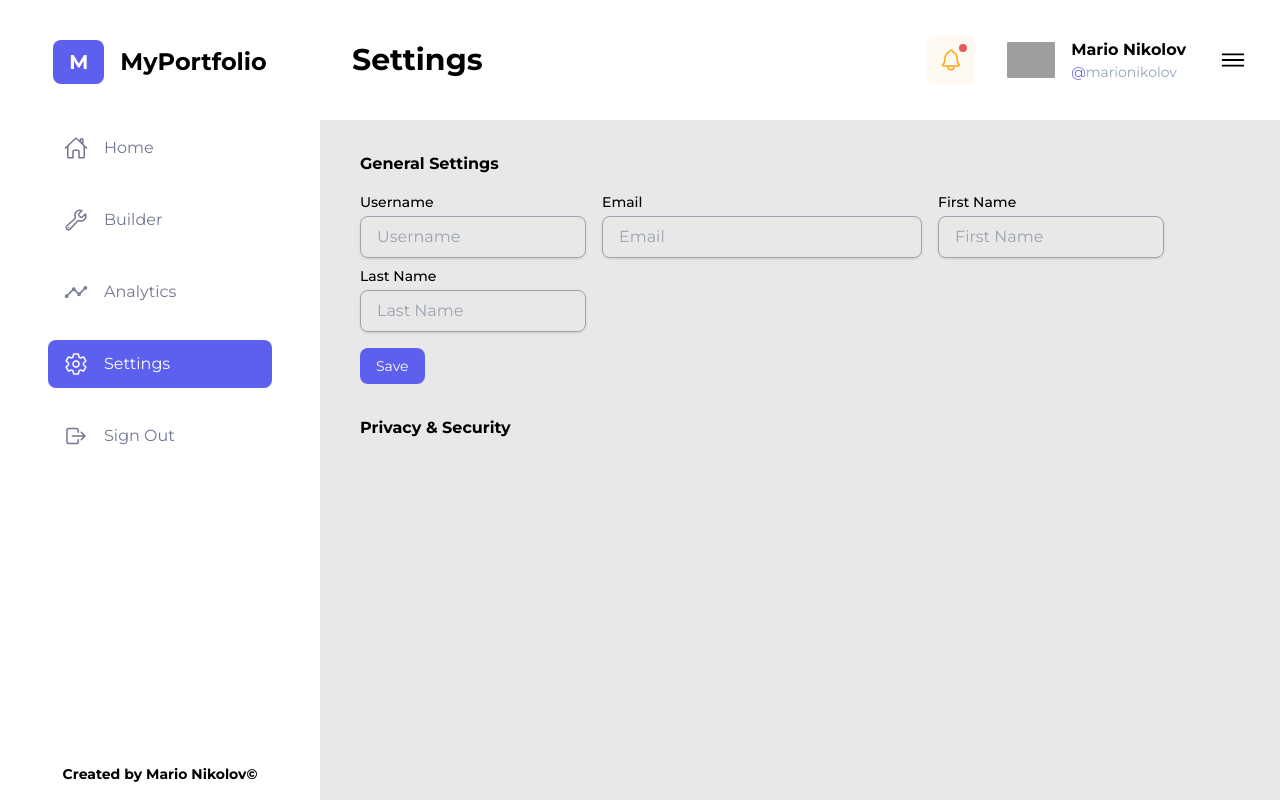
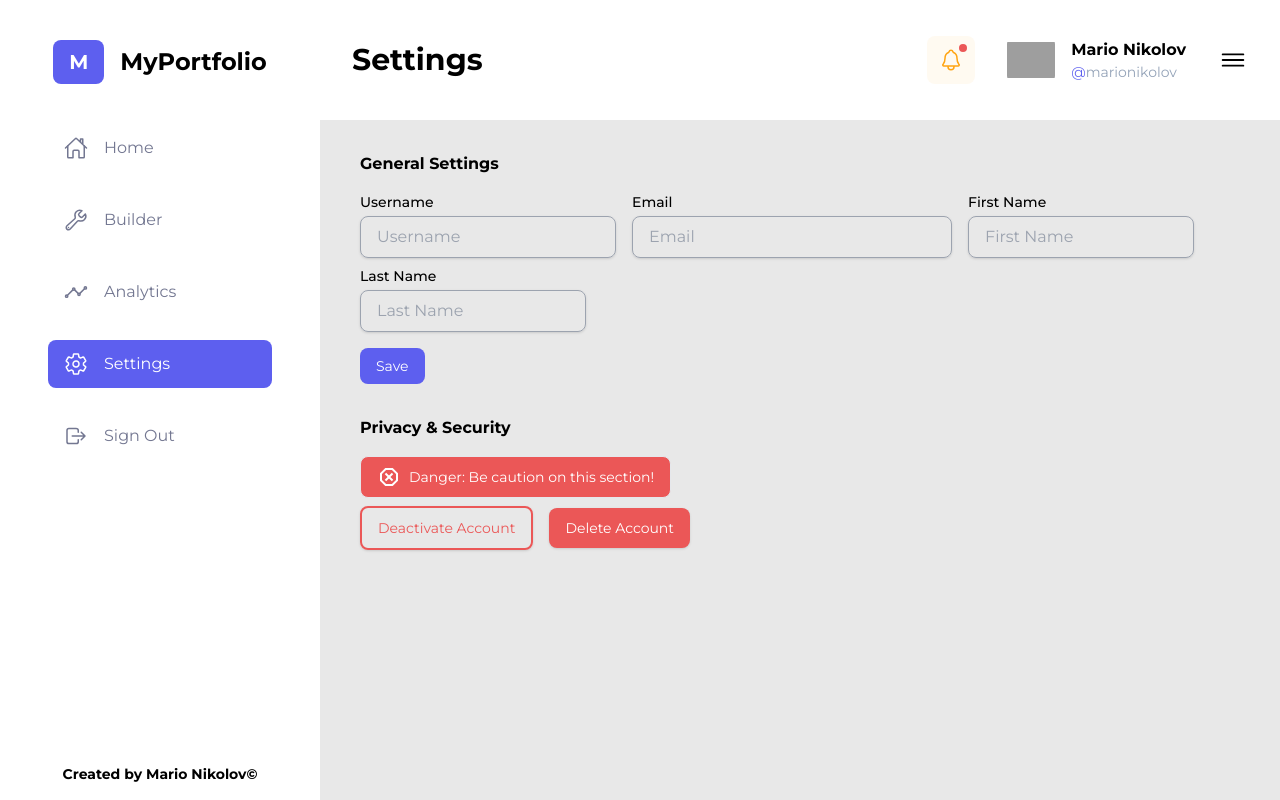
Before and after one commit to marionikolov17/Portfolio-Builder, a React (Vite) app in the folder client/: page /settings in a window 1280 px wide. Built offline with nearby package versions, Linux system fonts and the light colour scheme; grey boxes are pictures that could not be loaded.

Commit message:
Create danger section in settings page

```diff
--- a/client/src/pages/Settings/Settings.jsx
+++ b/client/src/pages/Settings/Settings.jsx
@@ -1,3 +1,4 @@
+import { MdOutlineDangerous } from "react-icons/md";
 import TopBar from "../../shared/components/TopBar/TopBar";
 
 export default function Settings() {
@@ -6,11 +7,12 @@ export default function Settings() {
             <section className="grow max-w-full min-h-full overflow-x-hidden">
                 <TopBar pageName={"Settings"}/>
                 <div className="w-full px-3 sm:px-10">
+                    {/* General settings section */}
                     <form className="mt-8 flex flex-col">
                         <h4 className="font-bold">General Settings</h4>
                         <div className="mt-4 flex flex-wrap gap-x-4 gap-y-2">
                             {/* Username input */}
-                            <div className="">
+                            <div className="w-64">
                                 <label htmlFor="username" className="block text-sm font-medium">Username</label>
                                 <input
                                     type="text"
@@ -55,7 +57,20 @@ export default function Settings() {
                             className="w-max mt-4 py-2 px-4 bg-primaryBlue text-white rounded-lg text-sm transition duration-300 focus:ring-2 focus:ring-primaryBlue"
                         >Save</button>
                     </form>
+                    {/* Privacy & Security section */}
                     <h4 className="font-bold mt-8">Privacy & Security</h4>
+                    <div className="mt-4 px-4 flex flex-wrap max-w-full sm:max-w-max mb-1 items-center py-2 border text-sm bg-strongRed me-2 rounded-lg text-white">
+                        <MdOutlineDangerous className="me-2 text-2xl"/>
+                        Danger: Be caution on this section!
+                    </div>
+                    <div className="flex flex-wrap gap-x-4 items-center mt-2">
+                        <button className="py-2.5 px-4 rounded-lg text-sm border-2 border-strongRed text-strongRed shadow transition duration-300 focus:ring-2 focus:ring-strongRed">
+                            Deactivate Account
+                        </button>
+                        <button className="py-2.5 px-4 rounded-lg text-sm bg-strongRed text-white shadow transition duration-300 focus:ring-2 focus:ring-strongRed">
+                            Delete Account
+                        </button>
+                    </div>
                 </div>
             </section>
         </>
```
